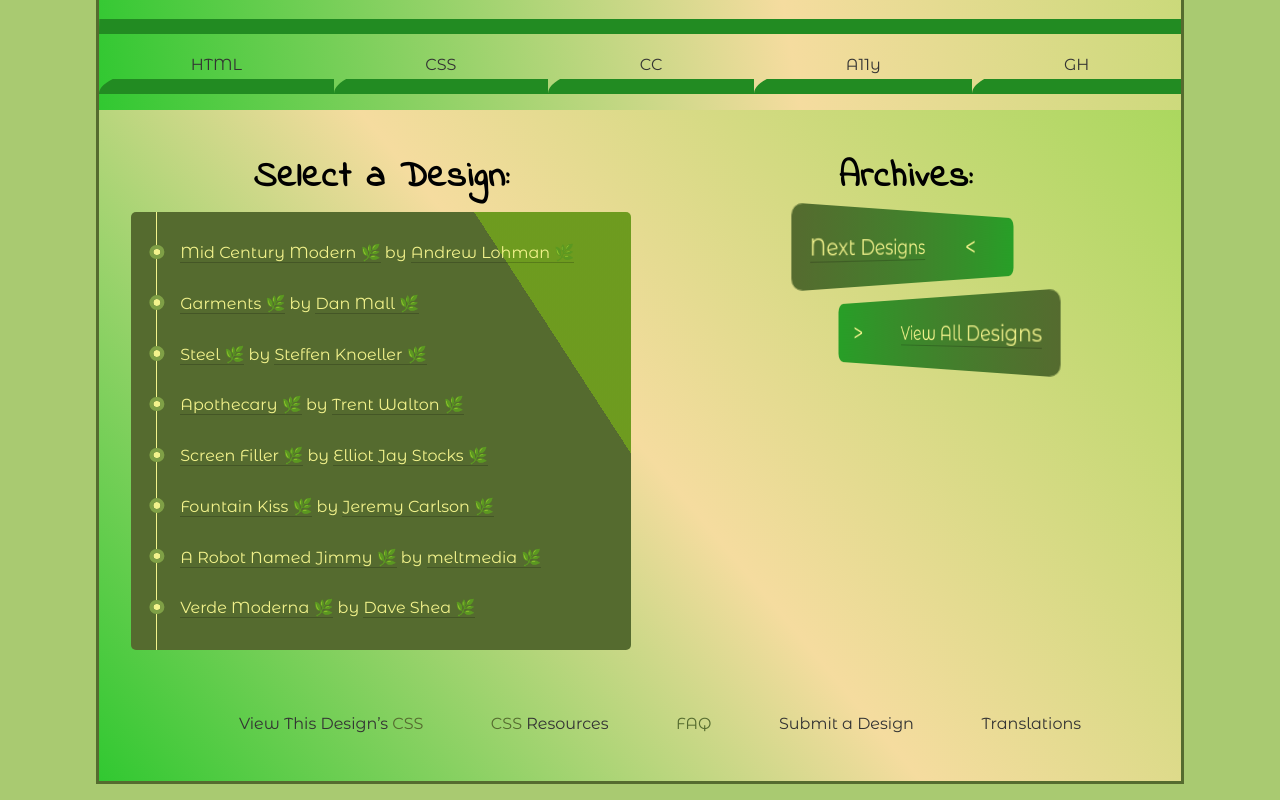
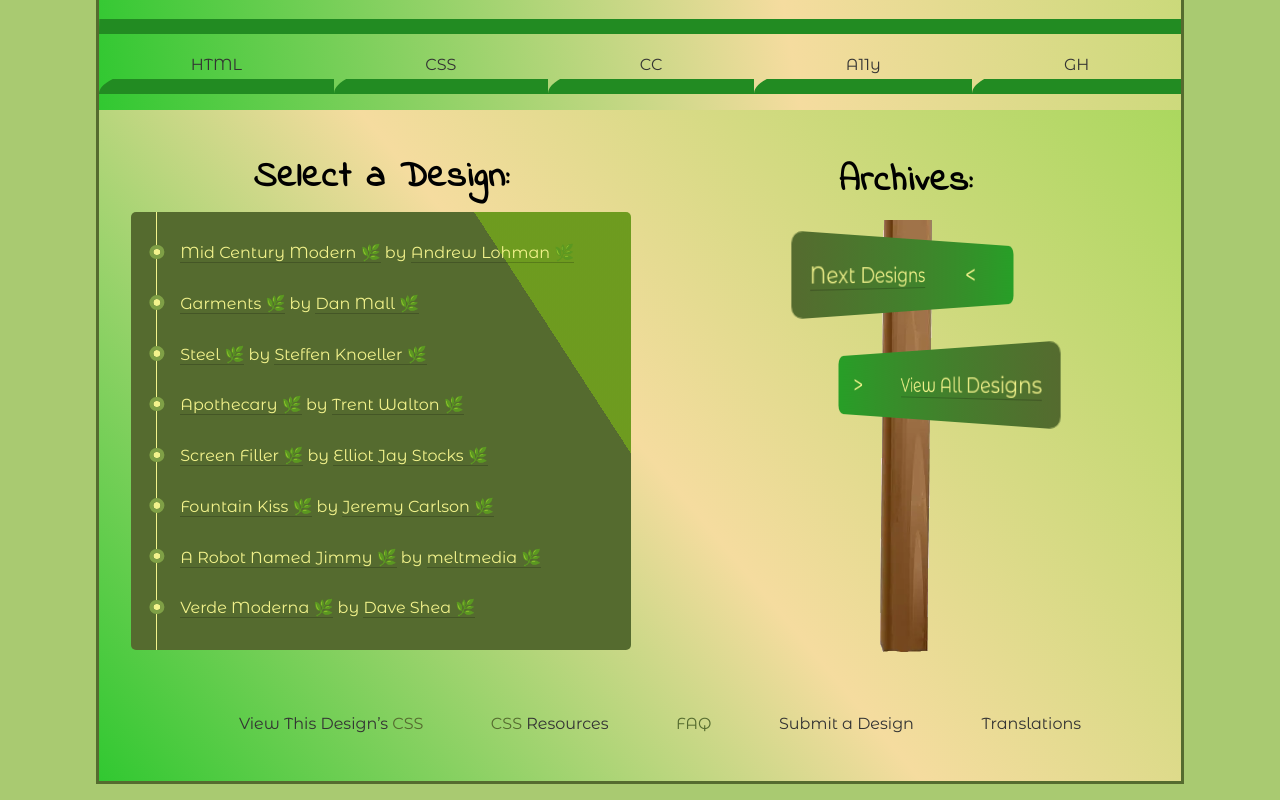
Before and after one commit to DenzilMuseruka/group03-zen-garden, a plain HTML site: page index.html in a window 1280 px wide. Shown: the part 2981-3781 px from the top of the page. Drawn offline with Linux system fonts and the light colour scheme.

Commit message:
added the stick img

```diff
--- a/style.scss
+++ b/style.scss
@@ -392,15 +392,21 @@ html {
     position: relative;
     justify-self: center;
 
+
     h3 {
       text-align: center;
       border-bottom: none;
+      padding: 0.6em 0 0;
     }
 
     ul {
       list-style-type: none;
       position: relative;
       z-index: 2;
+      align-self: center;
+      justify-items: end;
+
+
     }
 
     li {
@@ -413,14 +419,11 @@ html {
       line-height: 3.5em;
       transition: 0.3s ease;
       cursor: pointer;
-    }
+     // margin-top: 3em;
 
-    a {
-      color: $grey-sidebar;
-    }
-
-    li:nth-child(odd) {
+      &:nth-child(odd) {
         background: linear-gradient(to right, $primary, lighten($accent1, 5));
+        margin-top: 2em;
         text-align: left;
         padding-left: 5%;
         transform: perspective(500px) rotateY(45deg);
@@ -433,12 +436,13 @@ html {
           left: 70%;
         }
       }
-
+    }
     li:nth-child(even) {
       background: linear-gradient(to left, $primary,
           lighten($accent1, 5));
       text-align: right;
       padding-right: 5%;
+      margin-top: 2em;
       transform: perspective(500px) rotateY(-45deg);
 
       &::after {
@@ -448,6 +452,9 @@ html {
         color: $grey-sidebar;
         left: 10%;
       }
+    }
+    a {
+      color: $grey-sidebar;
     }
 
     li:nth-child(odd):hover {
@@ -459,6 +466,17 @@ html {
       transform: perspective(250px) rotateY(-45deg);
       padding-right: 5%;
     }
+
+  }
+  .design-archives::after {
+    content: "";
+    width: 15%;
+    height: 460px;
+    background-size: contain;
+    right: 10em;
+    transform: translateY(-13.5em);
+    @include atoms.bg-images($wood-webp, $wood-png, absolute, 0, 1);
+
   }
 
   .zen-resources {
```
Also changed, not shown: assets/stick.png (added), style.css, 1 other file. Lines whose indentation alone changed are shown as unchanged.
